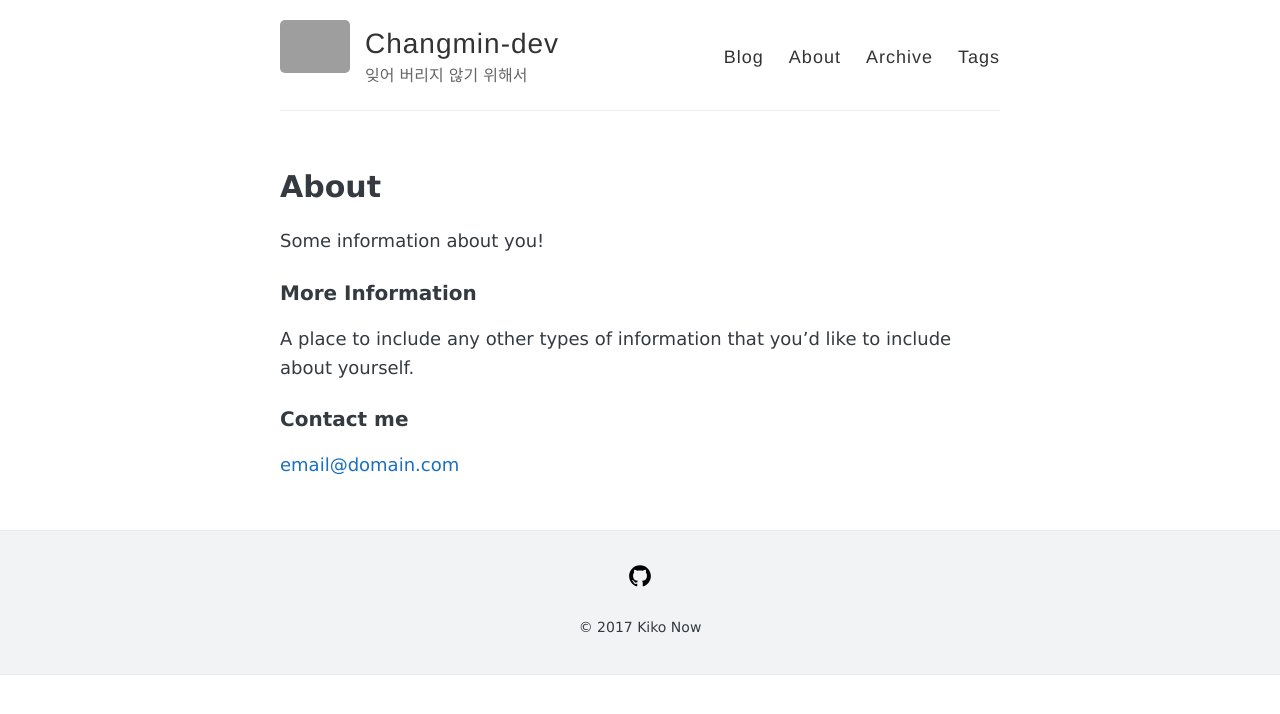
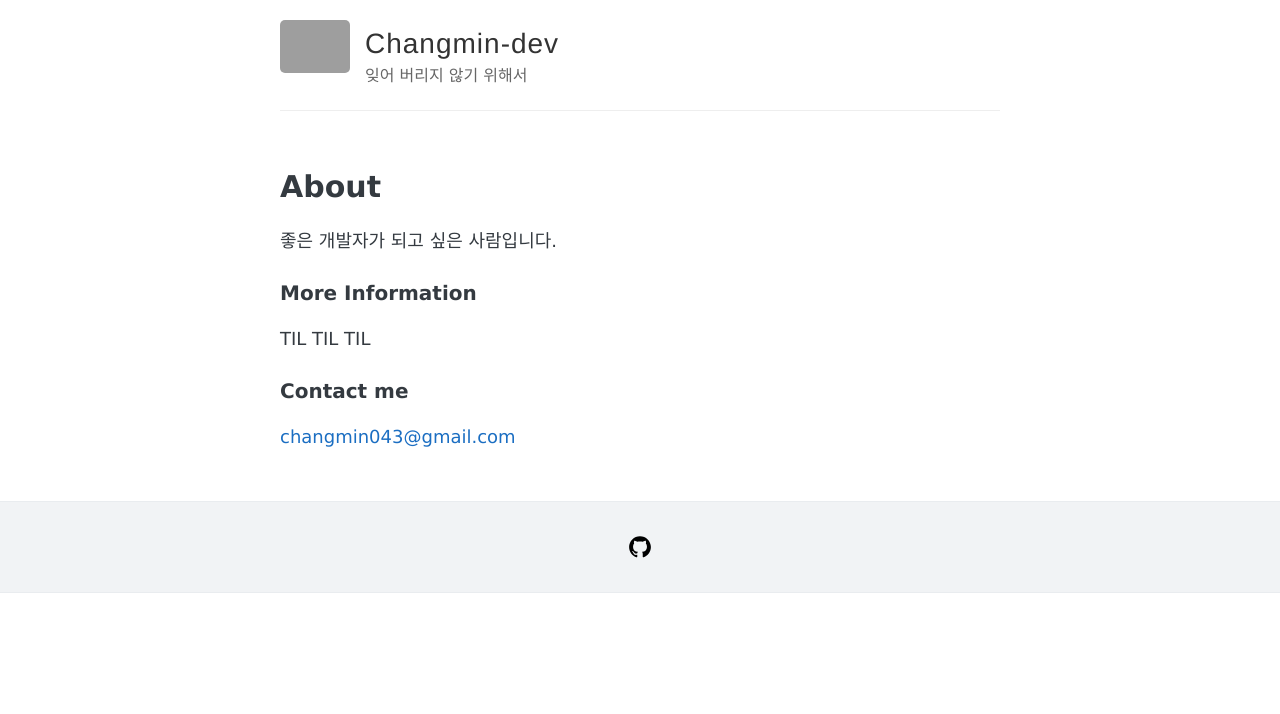
Before and after one commit to changmin-dev/changmin-dev.github.io, a Jekyll site: the page built from about.md, in a window 1280 px wide. Shown: the top 714 px of the page. Built offline with Jekyll 4.4.1, drawn with Linux system fonts in a browser that asks for light colours; grey boxes are pictures that could not be loaded.

Commit message:
2018년 6월 7일 TIL

```diff
--- a/_config.yml
+++ b/_config.yml
@@ -8,55 +8,33 @@ name: Changmin-dev
 # Short bio or description (displayed in the header)
 description: 잊어 버리지 않기 위해서
 
+# URL of your avatar or profile pic (you could use your GitHub profile pic)
+avatar: https://github.com/identicons/changmin-dev.png
+
 #
 # Flags below are optional
 #
 
-# URL of your avatar or profile pic (you could use your GitHub profile pic)
-avatar: https://github.com/identicons/changmin-dev.png
-
-
-# Tabs in header. There are 'Blog', 'About', 'Archive', 'Tags'
-# and URL Link(e.g. 'Theme' tab below) tabs. If you don't need one, just delete
-# it from the list(Delete '- name: ' and 'url: ', too!)
-navigation:
-  - name: Blog
-    url: /
-  - name: About
-    url: /about
-  - name: Archive
-    url: /archive
-  - name: Tags
-    url: /tags
-
-
-# Pagination
-paginate: 5
-
 # Includes an icon in the footer for each username you enter
 footer-links:
-  behance: # https://www.behance.net/<username>
   dribbble:
   email:
   facebook:
   flickr:
   github: changmin-dev
-  googleplus: # anything in your profile username that comes after plus.google.com/
   instagram:
   linkedin:
   pinterest:
   rss: # just type anything here for a working RSS icon
+  twitter:
   stackoverflow: # your stackoverflow profile, e.g. "users/50476/bart-kiers"
-  tumblr: # https://<username>.tumblr.com
-  twitter:
   youtube: # channel/<your_long_string> or user/<user-name>
+  googleplus: # anything in your profile username that comes after plus.google.com/
 
-# Text under the icons in footer
-footer-text: © 2017 Kiko Now
 
 # Enter your Disqus shortname (not your username) to enable commenting on posts
 # You can find your shortname on the Settings page of your Disqus account
-disqus: # <username>.disqus.com
+disqus:
 
 # Enter your Google Analytics web tracking code (e.g. UA-2110908-2) to activate tracking
 google_analytics:
@@ -69,14 +47,13 @@ url:
 # (http://yourusername.github.io/repository-name)
 # and NOT your User repository (http://yourusername.github.io)
 # then add in the baseurl here, like this: "/repository-name"
-baseurl:
+baseurl: ""
 
 #
 # !! You don't need to change any of the configuration flags below !!
 #
 
 permalink: /:title/
-paginate_path: /page:num/
 
 # The release of Jekyll Now that you're using
 version: v1.2.0
@@ -96,10 +73,9 @@ sass:
   style: :expanded # You might prefer to minify using :compressed
 
 # Use the following plug-ins
-plugins:
+gems:
   - jekyll-sitemap # Create a sitemap using the official Jekyll sitemap gem
   - jekyll-feed # Create an Atom feed using the official Jekyll feed gem
-  - jekyll-paginate
 
 # Exclude these files from your production _site
 exclude:
--- a/about.md
+++ b/about.md
@@ -4,12 +4,12 @@ title: About
 permalink: /about/
 ---
 
-Some information about you!
+좋은 개발자가 되고 싶은 사람입니다.
 
 ### More Information
 
-A place to include any other types of information that you'd like to include about yourself.
+TIL TIL TIL
 
 ### Contact me
 
-[email@domain.com](mailto:email@domain.com)
+[changmin043@gmail.com](changmin043@gmail.com)
```
Also changed, not shown: _drafts/OSI7.md (added, +20 -0 lines), _posts/2018-06-07-TIL20180607.md (added, +117 -0 lines), README.md.
